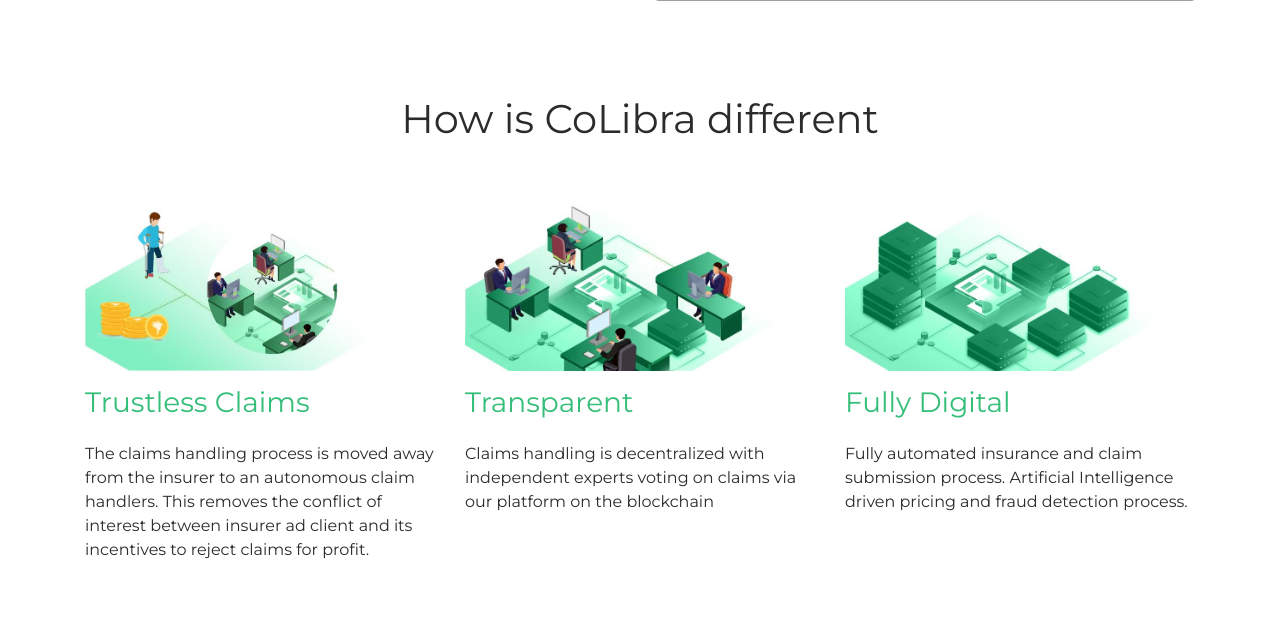
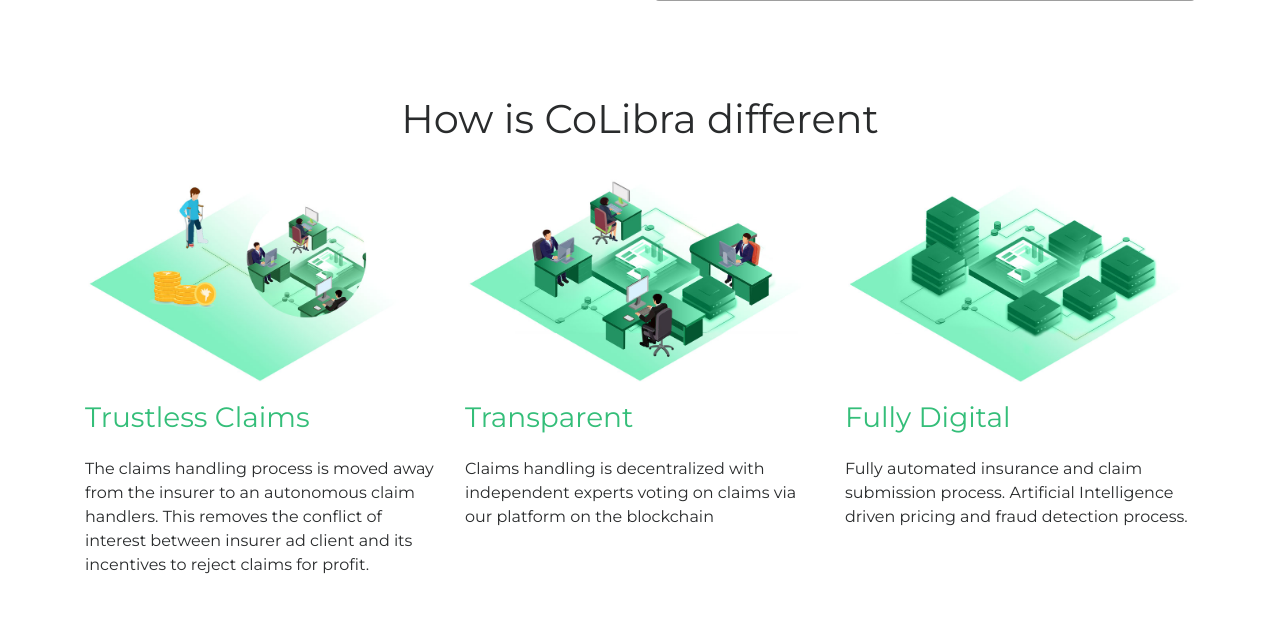
Before and after one commit to colibra-repo/tokensale-site, a PHP site: page /index-en.html in a window 1280 px wide. Shown: the part 1068-1694 px from the top of the page. Run offline with PHP 8.4, Linux system fonts and the light colour scheme; some libraries are stand-ins or nearby versions; grey boxes are pictures that could not be loaded.

Commit message:
Changing the diagrams, adding navbar shadow

```diff
--- a/css/style1.css
+++ b/css/style1.css
@@ -157,3 +157,7 @@
     display: flex;
     align-items: center;
 }
+
+.navbar {
+  box-shadow: 0 0.125rem 0.5rem rgba(0, 0, 0, 0.075);
+}
--- a/index-en.html
+++ b/index-en.html
@@ -140,21 +140,21 @@
       </div>
       <div class="row mb-5">
         <div class="col-md-4 py-3">
-          <img class="img-fluid d-block w-100 mb-3" src="img/diagram-1.jpg">
+          <img class="img-fluid d-block w-100 mb-3" src="img/how-different-img1.jpg">
           <h3 class="text-primary">
             <a href="#">Trustless Claims</a>
           </h3>
           <p class="py-3">The claims handling process is moved away from the insurer to an autonomous claim handlers. This removes the conflict of interest between insurer ad client and its incentives to reject claims for profit.</p>
         </div>
         <div class="col-md-4 py-3">
-          <img class="img-fluid d-block w-100 mb-3" src="img/diagram-2.jpg">
+          <img class="img-fluid d-block w-100 mb-3" src="img/how-different-img2.jpg">
           <h3 class="text-primary">
             <a href="#">Transparent</a>
           </h3>
           <p class="py-3">Claims handling is decentralized with independent experts voting on claims via our platform on the blockchain</p>
         </div>
         <div class="col-md-4 py-3">
-          <img class="img-fluid d-block w-100 mb-3" src="img/diagram-3.jpg">
+          <img class="img-fluid d-block w-100 mb-3" src="img/how-different-img3.jpg">
           <h3 class="text-primary">
             <a href="#">Fully Digital</a>
           </h3>
```
Also changed, not shown: img/diagram-1.jpg (deleted), img/diagram-2.jpg (deleted), img/diagram-3.jpg (deleted), img/how-different-img1.jpg (added), img/how-different-img2.jpg (added), img/how-different-img3.jpg (added).
